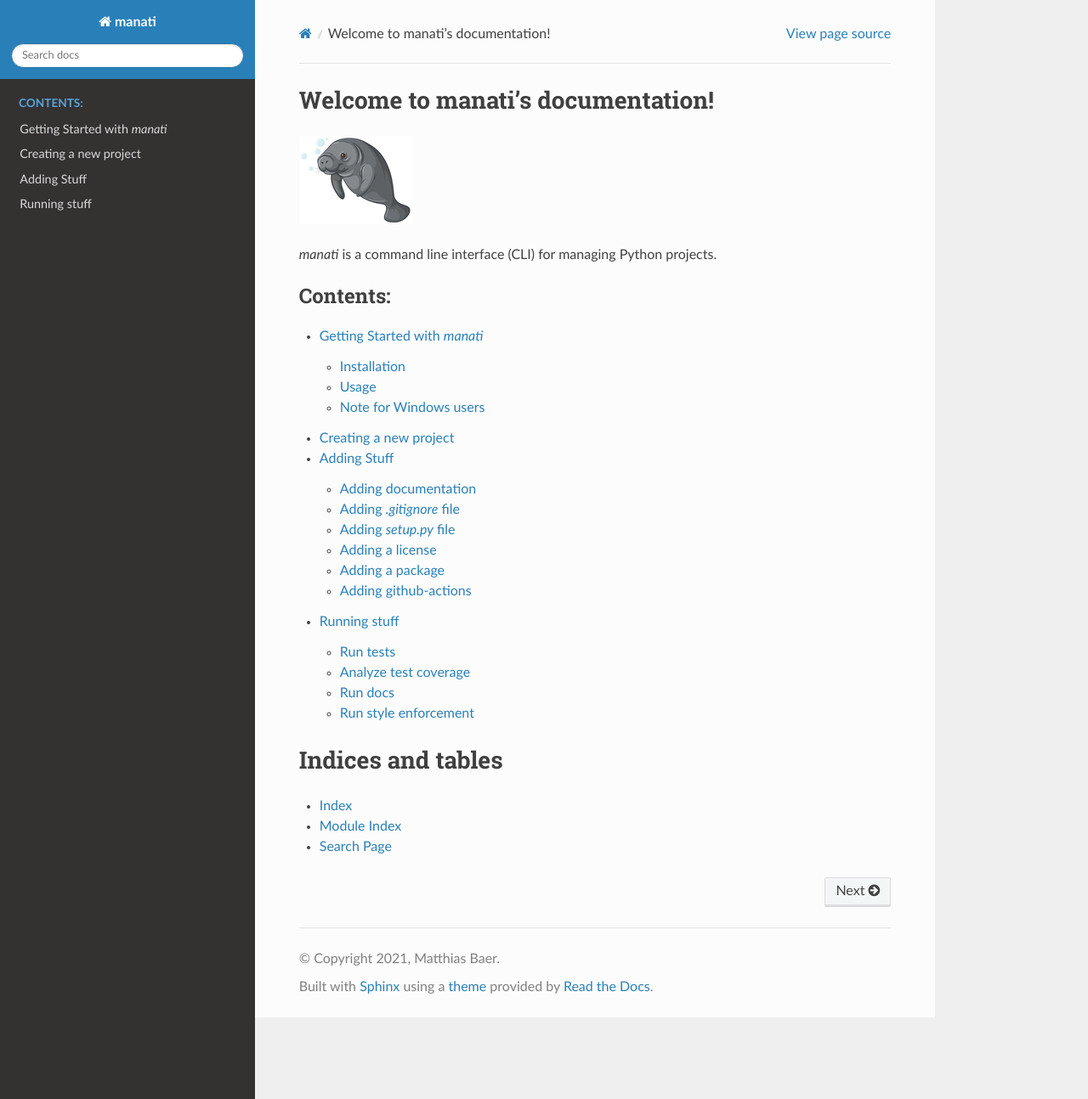
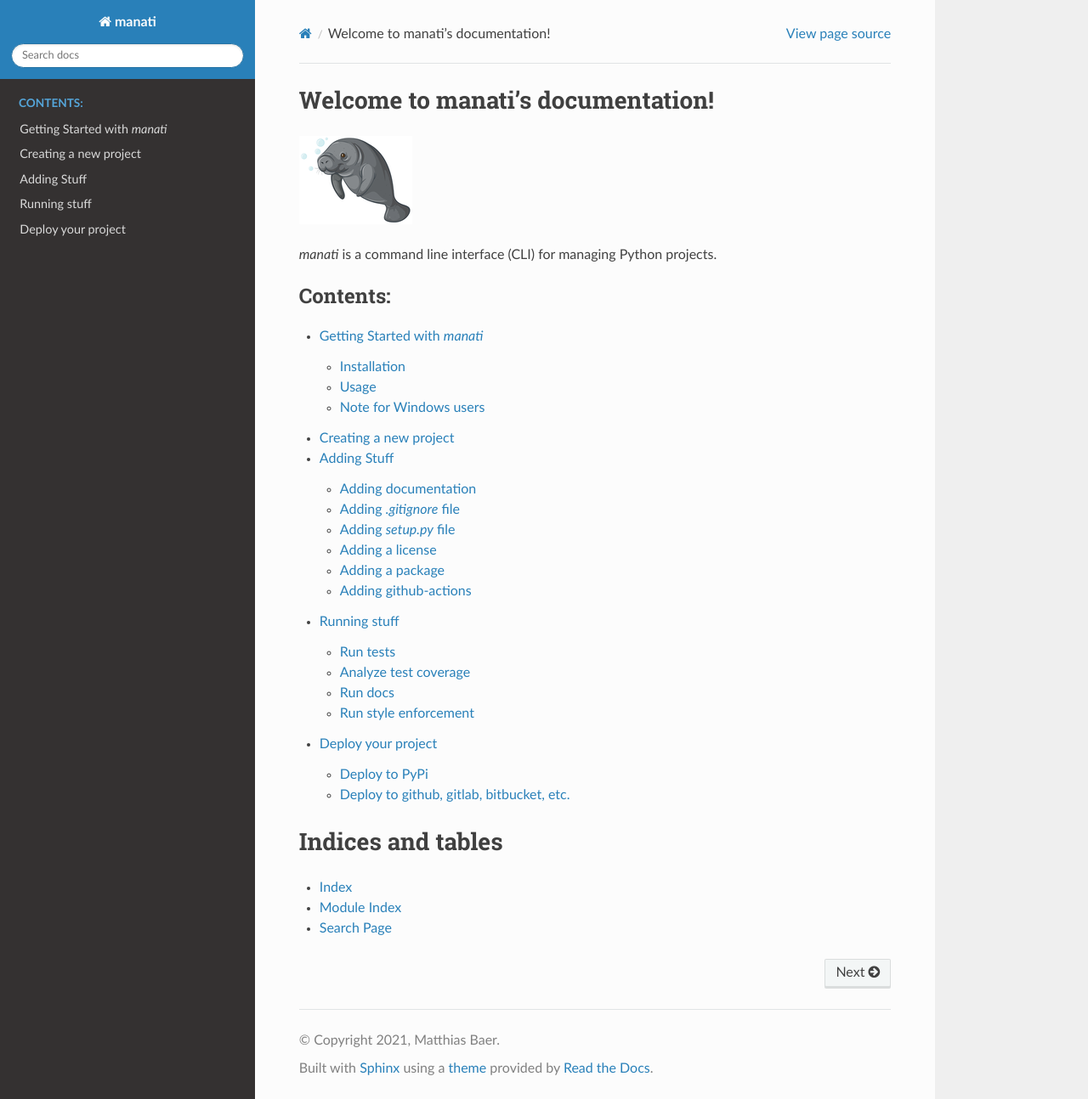
Before and after one commit to maroba/manati, a Sphinx documentation site: the page built from docs/index.rst, in a window 1280 px wide and 1294 px high. Shown: the whole window at 85% size. Built offline with Sphinx 7.4.7 and the Read the Docs theme 2.0.0, drawn with Linux system fonts in a browser that asks for light colours; some of the changed lines change nothing that is shown.

Commit message:
Add deploy documentation

````diff
--- a/docs/conf.py
+++ b/docs/conf.py
@@ -53,3 +53,5 @@
 # relative to this directory. They are copied after the builtin static files,
 # so a file named "default.css" will overwrite the builtin "default.css".
 html_static_path = ['_static']
+
+source_suffix = ['.rst', '.md']
--- /dev/null
+++ b/docs/deploy.md
@@ -0,0 +1,70 @@
+# Deploy your project
+
+When your code is ready to share with other
+Python developers, you should submit your repository to a platform like
+github.com, so that people can contribute to your project. And when you want
+people in the world to be *pip install* your package, you should submit your
+code to the package index PyPi. Both things can be done with *manati*:
+
+```text
+Usage: manati deploy [OPTIONS] COMMAND [ARGS]...
+
+  Deploy your project.
+
+Options:
+  --help  Show this message and exit.
+
+Commands:
+  pypi  Deploy project to PyPi package repository.
+  repo  Deploy local git repository to github, gitlab, bitbucket, etc.
+```
+
+## Deploy to PyPi
+
+From the root directory of your project (where the `setup.py` is located), type
+
+```
+manati deploy pypi
+```
+
+In the background, *manati* will install and update any requirements needed
+deployment and then build your code and create folders `dist` and `build`.
+Then it will upload the package to PyPi, that's why you are asked to enter your
+PyPi username and password. Of course, this means that you have to have a PyPi account
+first, which you can [register here](https://pypi.org/account/register/).
+
+If everything goes right, at the end *manati* prints a link to your submitted
+package at [pypi.org](https://pypi.org). It is online now and can be installed with
+*pip* by anyone in the world.
+
+So what can go wrong? In the `setup.py` file (if you don't have one yet,
+[add it with *manati*](add.md)), you need valid values for at least some of the
+variables, like an email address, a URL for the project (like the github repository) and
+of course, the name variable should be the same as the package that you want to submit.
+The version variable is also crucial, because you can only upload code of a given
+version once. So you may have to adjust it.
+
+If you have set up the project structure
+with *manati*, you are already done with all settings and ready to deploy.
+
+## Deploy to github, gitlab, bitbucket, etc.
+
+When you create a project with *manati*, it also creates a local git repository
+on your computer. You can use it as it is, but at some point, you may want to
+have your repository in the internet so that other people can see it, use it and
+maybe contribute to it. *manati* can help you transferring your code to one
+of the git-based platforms.
+
+First thing to do: go to github.com or gitlab.com or whatever and create a new
+EMPTY repository there. Copy the URL for your new repository. Make sure
+ you have commited your latest code changes to the local repo and then type
+
+```
+manati deploy repo
+```
+
+*manati* will ask you for the repository URL and the name of the default branch
+(depending on the platform you use, this may be *main* or *master*). After that the
+code is copied to the platform and your local repository is configured to track
+the remote one. So as of now you can use *git push* and *git pull* to transfer changes
+between local and remote repositories.
--- a/docs/index.rst
+++ b/docs/index.rst
@@ -19,6 +19,7 @@
    create.md
    add.md
    run.md
+   deploy.md
 
 
 
````
